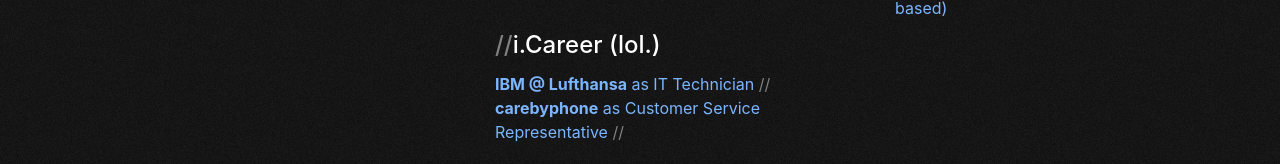
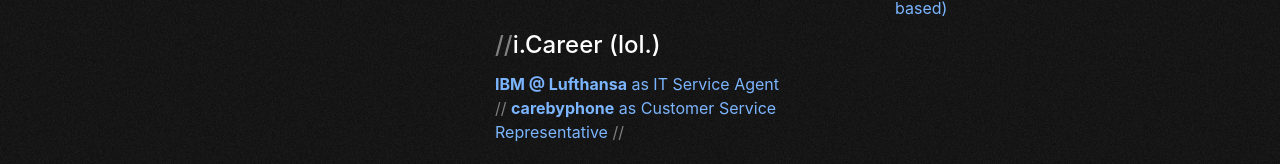
Before and after one commit to Nitair/aboutme, an Angular app: page / in a window 1280 px wide. Shown: the part 918-1082 px from the top of the page. Built offline with nearby package versions, Linux system fonts and the light colour scheme.

Commit message:
Fix text again

```diff
--- a/src/app/home/home.component.html
+++ b/src/app/home/home.component.html
@@ -58,7 +58,7 @@
                   <div class="card">
                     <div class="card-body">
                       <h4 class="card-title"><span style="color: gray;">//</span>i.Career (lol.)</h4>
-                      <a href="https://ibm.com/" class="card-text" style="color: #7cb5ff;"><span style="font-weight: bold;">IBM @ Lufthansa</span> as IT Technician</a><span style="color: gray;"> // </span>
+                      <a href="https://ibm.com/" class="card-text" style="color: #7cb5ff;"><span style="font-weight: bold;">IBM @ Lufthansa</span> as IT Service Agent</a><span style="color: gray;"> // </span>
                       <a href="https://www.jetzt-einchecken.de/" class="card-text" style="color: #7cb5ff;"><span style="font-weight: bold;">carebyphone</span> as Customer Service Representative</a><span style="color: gray;"> // </span>
                     </div>
                   </div>
```
